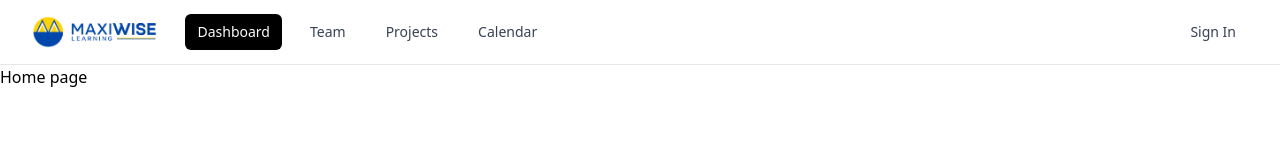
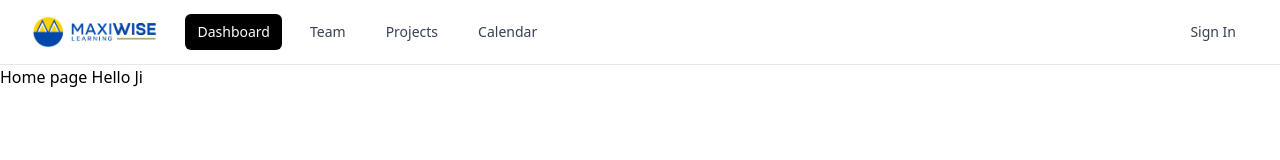
Before and after one commit to Shreya8697/SAT_final, a React (Vite) app: page / in a window 1280 px wide. Shown: the top 160 px of the page. Built offline with nearby package versions, Linux system fonts and the light colour scheme.

Commit message:
first commit

```diff
--- a/src/pages/Home.jsx
+++ b/src/pages/Home.jsx
@@ -5,7 +5,7 @@ function Home() {
   return (
     <div>
         <StickyNavbar/>
-      Home page
+      Home page Hello  Ji
     </div>
   )
 }
```
